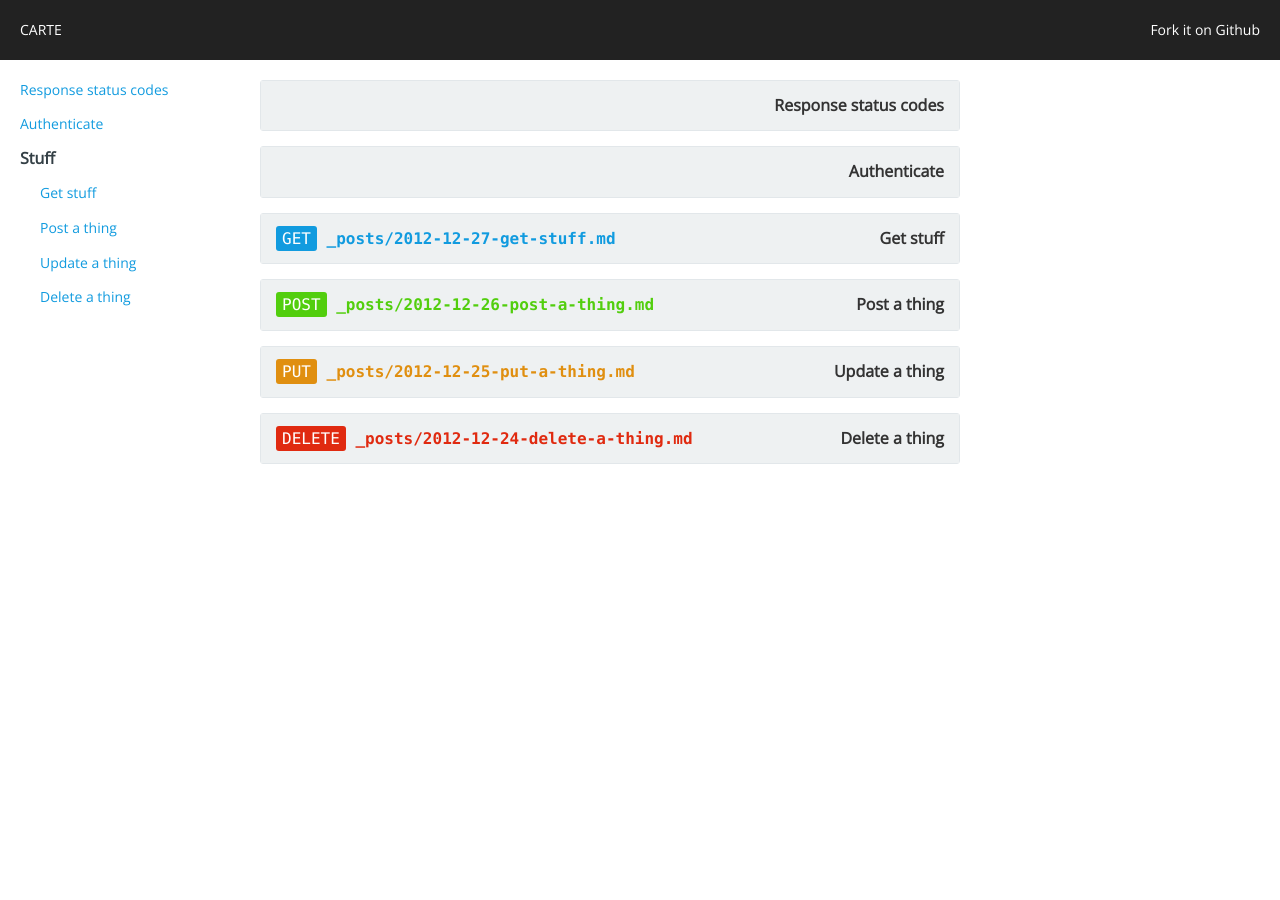
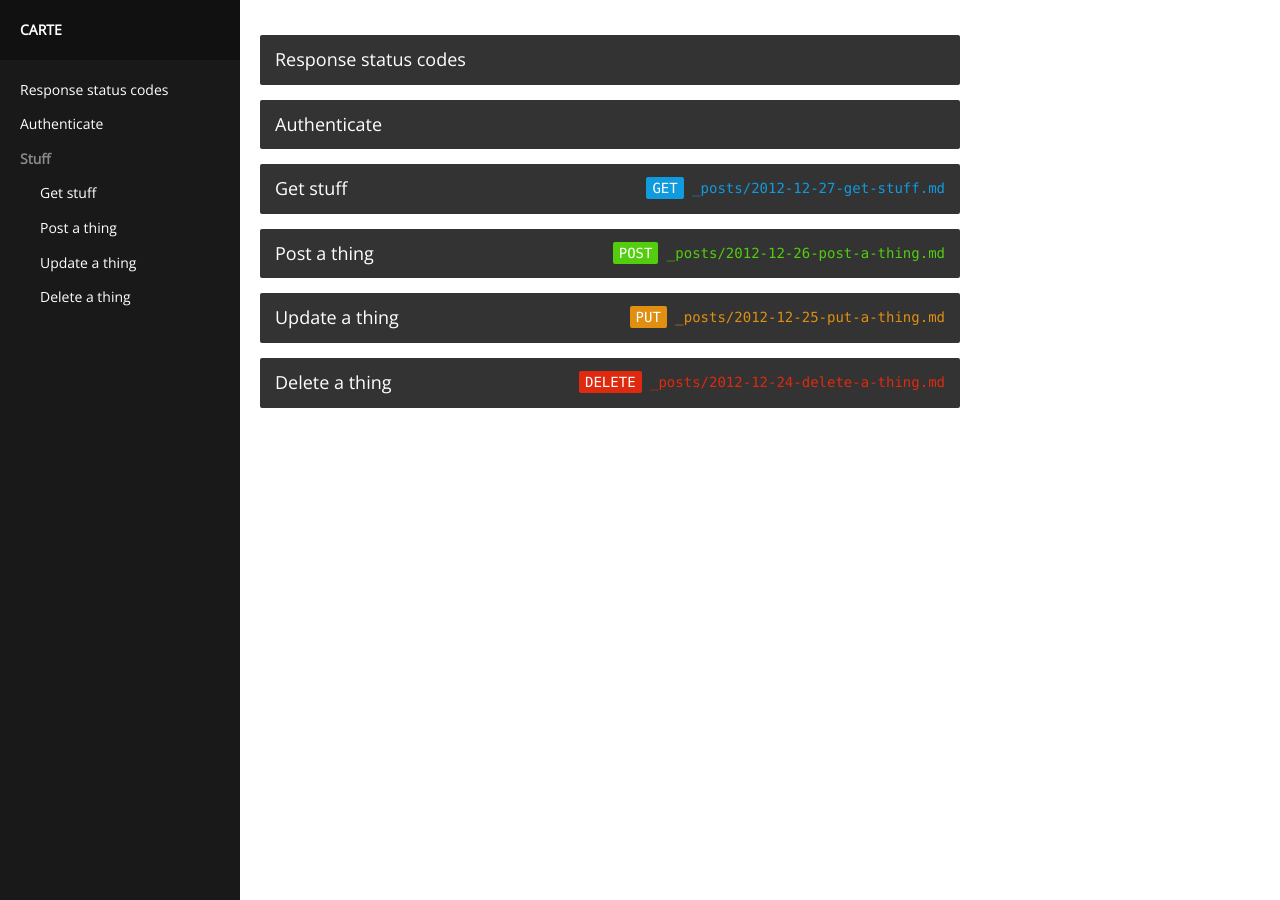
Before and after one commit to hlydevking/Carte, a Jekyll site: the page built from index.html, in a window 1280 px wide. Built offline with Jekyll 4.4.1, drawn with Linux system fonts in a browser that asks for light colours.

Commit message:
Cleaning up

```diff
--- a/_includes/header.html
+++ /dev/null
@@ -1,6 +0,0 @@
-<h1>{{ site.title }}</h1>
-<nav>
-  <ul>
-    <li><a href='http://github.com/devo-ps/carte'>Fork it on Github</a></li>
-  </ul>
-</nav>
--- a/_includes/nav.html
+++ b/_includes/nav.html
@@ -1,4 +1,5 @@
-<ul>
+<h1>{{ site.title }}</h1>
+<ul id='links'>
   {% for post in site.posts %}
     {% if post.category == null %}
     <li><a href='#{{ post.url }}'>{{ post.title }}</a></li>
@@ -9,7 +10,7 @@
     <ul>
     {% for posts in category %}
       {% for post in posts %}
-        <li><a href='#{{ post.url }}'>{{ post.title }}</a></li>
+        <li class='{{ post.type }}'><a href='#{{ post.url }}'>{{ post.title }}</a></li>
       {% endfor %}
     {% endfor %}
     </ul>
--- a/_layouts/default.html
+++ b/_layouts/default.html
@@ -8,13 +8,7 @@
   <link href='assets.css' rel='stylesheet' type='text/css'>
 </head>
 <body>
-  <header id='header'>
-    {% include header.html %}
-  </header>
-
-  <section id='content'>
-    {{ content }}
-  </section>
+  {{ content }}
 
   <!--[if lt IE 9]><script src='http://html5shim.googlecode.com/svn/trunk/html5.js'></script><![endif]-->
   <script src='assets.js' type='text/javascript'></script>
--- a/assets.css
+++ b/assets.css
@@ -399,7 +399,13 @@ table {
 .sticked {
   position: fixed !important;
 }
+
 /* GENERAL */
+html,
+body {
+  height: 100%;
+}
+
 body {
   background: #fff;
 }
@@ -407,7 +413,7 @@ body {
 body,
 input,
 textarea {
-  color: #333f45;
+  color: #191919;
   font: 14px/140% 'Open Sans', Arial, sans-serif;
 }
 
@@ -434,190 +440,199 @@ code {
   font-family: 'Monaco', monospace, sans-serif;
 }
 
-/* HEADER */
-#header {
-  background: #222;
+/* SIDEBAR */
+#sidebar {
+  background: #191919;
   color: #fff;
-  padding: 20px;
-  text-align: right;
+  float: left;
+  height: 100%;
+  overflow: auto;
+  position: fixed;
+  top: 0;
+  width: 240px;
 }
 
-#header h1 {
-  float: left;
+#sidebar h1 {
+  background: #111;
   font-size: 14px;
-  font-weight: normal;
   margin: 0;
+  padding: 20px;
   text-transform: uppercase;
 }
 
-#header ul {
-  display: inline;
-  margin: 0;
-  padding: 0;
-  list-style: none;
-}
-
-#header ul li {
-  display: inline;
-  margin: 0 0 0 20px;
-}
-
-#header ul li a {
-  color: #fff;
-}
-
-/* CONTENT */
-
-/* Links */
-#links {
-  height: 100%;
-  padding: 20px;
-  float: left;
-  top: 0;
-  width: 200px;
-}
-
-#links h2 {
-  font-size: 16px;
+#sidebar h2 {
+  color: #888;
+  font-size: 14px;
   margin: 0;
 }
 
-#links ul {
+#sidebar ul {
   list-style: none;
   margin: 0;
   padding: 0;
 }
 
-#links ul ul {
+#sidebar ul#links {
+  padding: 20px;
+}
+
+#sidebar ul ul {
   padding-left: 20px;
 }
 
-#links ul li a {
+#sidebar ul li a {
+  color: #fff;
   display: block;
   padding: 0 0 15px;
 }
-#links ul li a:active,
-#links ul li a.active {
+#sidebar ul li a:active,
+#sidebar ul li a.active {
   text-decoration: underline;
 }
 
+#sidebar input {
+  background: #111;
+  border: 0;
+  box-shadow: inset 0 0 5px rgba(0, 0, 0, 0.2);
+  -moz-box-shadow: inset 0 1px 5px rgba(0, 0, 0, 0.2);
+  -webkit-box-shadow: inset 0 1px 5px rgba(0, 0, 0, 0.2);
+  color: #ddd;
+  margin-bottom: 20px;
+  padding: 5px 10px;
+}
+#sidebar input:active,
+#sidebar input:focus {
+  border-color: #ccc;
+  box-shadow: inset 0 0 5px rgba(0, 0, 0, 0.1);
+  -moz-box-shadow: inset 0 1px 5px rgba(0, 0, 0, 0.1);
+  -webkit-box-shadow: inset 0 1px 5px rgba(0, 0, 0, 0.1);
+  outline: none;
+}
+
 /* References */
-#references {
+#content {
   padding: 20px;
   padding-left: 260px;
   max-width: 700px;
 }
 
-#references article {
-  border: 1px solid #ddd;
-  border-radius: 3px;
-  -moz-border-radius: 3px;
-  -webkit-border-radius: 3px;
-  margin-bottom: 15px;
+#content .control {
+  cursor: pointer;
+  font-size: 12px;
+  margin-left: 15px;
 }
 
-#references article > a {
-  background: #eef1f2;
+#content article {
+  clear: both;
+  margin: 15px 0;
+}
+
+#content article > a {
+  background: #333;
+  border-radius: 2px;
+  -moz-border-radius: 2px;
+  -webkit-border-radius: 2px;
   cursor: pointer;
   display: block;
   padding: 15px;
 }
-#references article > a:hover {
-  background: #fff;
+#content article > a:hover {
+  background: #222;
   text-decoration: none;
 }
 
-#references a h2 {
-  color: #333;
-  font-size: 16px;
+#content a h2 {
+  color: #fff;
+  font-size: 18px;
+  font-weight: normal;
   margin: 0;
-  text-align: right;
 }
 
-#references a h2 code {
-  float: left;
+#content a h2 code {
+  float: right;
+  font-size: 14px;
 }
 
-#references a h2 code b {
-  border-radius: 3px;
-  -moz-border-radius: 3px;
-  -webkit-border-radius: 3px;
+#content a h2 code b {
+  border-radius: 2px;
+  -moz-border-radius: 2px;
+  -webkit-border-radius: 2px;
   color: #fff;
   font-weight: normal;
   padding: 3px 6px;
 }
 
 /* Default */
-#references article {
+#content article {
   border-color: #e2e7ea;
 }
 
-#references article a h2 code {
+#content article a h2 code {
   color: #657e8b;
 }
 
-#references article a h2 code b {
+#content article a h2 code b {
   background: #657e8b;
   text-transform: uppercase;
 }
 
 /* GET */
-#references article.GET a h2 code {
+#content article.GET a h2 code {
   color: #119bdf;
 }
 
-#references article.GET a h2 code b {
+#content article.GET a h2 code b {
   background: #119bdf;
 }
 
 /* POST */
-#references article.POST a h2 code {
+#content article.POST a h2 code {
   color: #52ce0e;
 }
 
-#references article.POST a h2 code b {
+#content article.POST a h2 code b {
   background: #52ce0e;
 }
 
 /* PUT */
-#references article.PUT a h2 code {
+#content article.PUT a h2 code {
   color: #e08f10;
 }
 
-#references article.PUT a h2 code b {
+#content article.PUT a h2 code b {
   background: #e08f10;
 }
 
 /* DELETE */
-#references article.DELETE a h2 code {
+#content article.DELETE a h2 code {
   color: #e02a10;
 }
 
-#references article.DELETE a h2 code b {
+#content article.DELETE a h2 code b {
   background: #e02a10;
 }
 
 /* Reference's body */
-#references h3 {
-  text-transform: uppercase;
+#content h3 {
 }
 
-#references .body {
+#content .body {
+  border-top: 1px solid #eef1f2;
   display: block;
-  padding: 15px 20px;
+  padding: 15px 15px 0;
 }
 
-#references .body code {
+#content .body code {
   border: 1px solid #e2e7ea;
   background: #eef1f2;
-  border-radius: 3px;
-  -moz-border-radius: 3px;
-  -webkit-border-radius: 3px;
+  border-radius: 2px;
+  -moz-border-radius: 2px;
+  -webkit-border-radius: 2px;
   color: #546974;
   padding: 0 1px;
 }
 
-#references .body p > code {
+#content .body p > code {
   display: block;
   padding: 15px;
   white-space: pre;
--- a/index.html
+++ b/index.html
@@ -2,14 +2,14 @@
 layout: default
 ---
 
-<nav id='links'>
+<nav id='sidebar'>
 	{% include nav.html %}
 </nav>
 
-<section id='references'>
+<section id='content'>
 {% for post in site.posts %}
   <article class='{{ post.type }}'>
-    <a name='{{ post.url }}'><h2>{% if post.type %}<code><b>{{ post.type }}</b> {{ post.path }}</code> {% endif %}{{ post.title }}</h2></a>
+    <a name='{{ post.url }}' href='#{{ post.url }}'><h2>{% if post.type %}<code><b>{{ post.type }}</b> {{ post.path }}</code> {% endif %}{{ post.title }}</h2></a>
     <section class='body'>
       {{ post.content }}
     </section>
--- a/lib/boot/component.json
+++ b/lib/boot/component.json
@@ -5,7 +5,7 @@
         "necolas/normalize.css": "*",
         "component/jquery": "*"
     },
-    "local": ["sticky"],
+    "local": ["sticky", "filter"],
     "scripts": ["index.js"],
     "styles": ["style.css"]
 }
--- a/lib/sticky/style.css
+++ /dev/null
@@ -1,3 +0,0 @@
-.sticked {
-  position: fixed !important;
-}
```
Also changed, not shown: _posts/2012-12-28-response-status-codes.md (+2 -2 lines), lib/boot/index.js (+21 -4 lines), lib/sticky/component.json (deleted, +0 -9 lines), lib/sticky/index.js (deleted, +0 -23 lines), assets.js, lib/boot/style.css.
